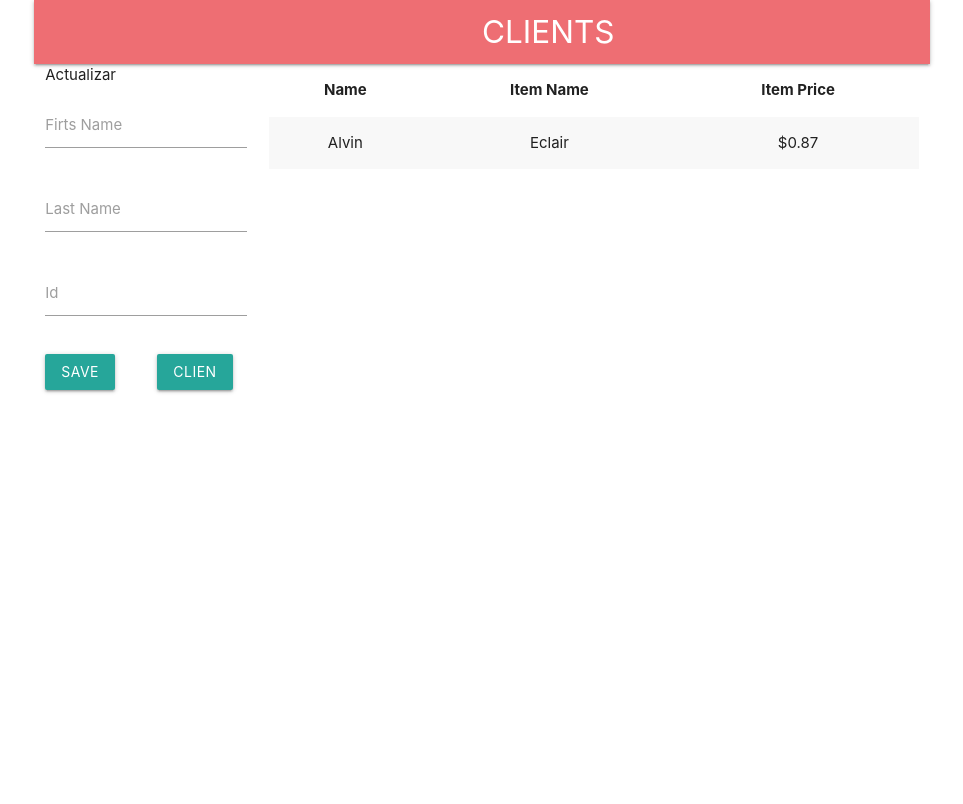
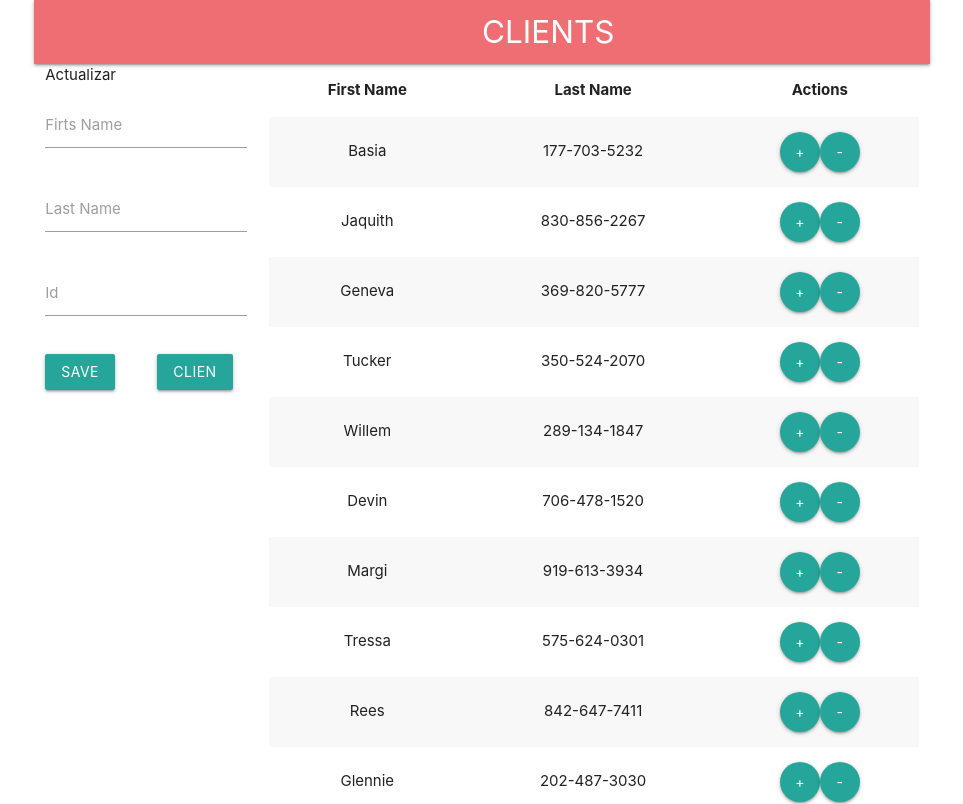
Before and after one commit to saaibi/TestLPA, a React app: page / in a window 1280 px wide. Shown: the top 804 px of the page, without its empty margins (158-1121 px from the left). Built offline with nearby package versions, Linux system fonts and the light colour scheme.

Commit message:
Refactor Grid
#5

```diff
--- a/app/src/components/Agenda/Grid/Partials/BarraDeAcciones.jsx
+++ b/app/src/components/Agenda/Grid/Partials/BarraDeAcciones.jsx
@@ -5,15 +5,15 @@ import Editar from '../../../Common/Button';
 import Borrar from '../../../Common/Button';
 
 const BarraDeAcciones = ({ id, onEdit, onDelete }) => (
-	<div className="agenda--form_barra_acciones">
+	<div>
 		<Editar
-			className="borde-primario"
-			texto="Editar"
+			className="btn-floating"
+			texto="+"
 			onClick={ onEdit }
 		/>
 		<Borrar
-			className="borde-error"
-			texto="Borrar"
+			className="btn-floating "
+			texto="-"
 			onClick={ onDelete }
 		/>
 	</div>
--- a/app/src/components/Agenda/Grid/Partials/Columnas.jsx
+++ b/app/src/components/Agenda/Grid/Partials/Columnas.jsx
@@ -1,18 +1,13 @@
 import React from 'react';
 
 const Columnas = () => (
-	<div className=" ">
-		<thead>
-			<tr>
-				<th>Name</th>
-				<th>Item Name</th>
-				<th>Item Price</th>
-			</tr>
-		</thead>
-		<div className="agenda--grid_columna grid--25">Nombre</div>
-		<div className="agenda--grid_columna align-center grid--25">Celular</div>
-		<div className="agenda--grid_columna align-center grid--50"></div>
-	</div>
+	<thead>
+		<tr>
+			<th>First Name</th>
+			<th>Last Name</th>
+			<th>Actions</th>
+		</tr>
+	</thead>
 );
 
 export default Columnas;
--- a/app/src/components/Agenda/Grid/Partials/Fila.jsx
+++ b/app/src/components/Agenda/Grid/Partials/Fila.jsx
@@ -4,21 +4,15 @@ import PropTypes from 'prop-types';
 import BarraDeAcciones from './BarraDeAcciones';
 
 const Fila = ({ contacto, onEdit, onDelete }) => (
-	<div className="agenda--grid_fila">
-		<div className="agenda--grid_celda delimiter-right grid--25">
-			{ contacto.nombre }
-		</div>
-		<div className="agenda--grid_celda align-center delimiter-right grid--25">
-			{ contacto.celular }
-		</div>
-		<div className="agenda--grid_celda align-center grid--50">
-			<BarraDeAcciones
-				id={ contacto.id }
-				onEdit={ onEdit }
-				onDelete={ onDelete }
-			/>
-		</div>
-	</div>
+	<tr>
+		<td>{contacto.nombre}</td>
+		<td>{contacto.celular}</td>
+		<td><BarraDeAcciones
+			id={contacto.id}
+			onEdit={onEdit}
+			onDelete={onDelete}
+		/></td>
+	</tr>
 );
 
 Fila.propTypes = {
--- a/app/src/components/Agenda/Grid/Partials/Filas.jsx
+++ b/app/src/components/Agenda/Grid/Partials/Filas.jsx
@@ -4,13 +4,13 @@ import PropTypes from 'prop-types';
 import Fila from './Fila';
 
 const Filas = ({ contactos }) => (
-	<div className=" ">
-		{/* {
+	<tbody>
+		{
 			contactos.map(
-				(contacto, index) => <Fila key={ index } contacto={ contacto } />
+				(contacto, index) => <Fila key={index} contacto={contacto} />
 			)
-		} */}
-	</div>
+		}
+	</tbody>
 );
 
 Filas.propTypes = {
--- a/app/src/components/Agenda/Grid/index.jsx
+++ b/app/src/components/Agenda/Grid/index.jsx
@@ -5,37 +5,14 @@ import Columnas from './Partials/Columnas';
 import Filas from './Partials/Filas';
 // import contactos from "../../../reducers/contactos";
 
-const Grid = ({ clients }) => {
-	// const numbers = [1, 2, 3, 4, 5];
-	// console.log(numbers.map((number) => console.log(number)));
-	console.log("#####", clients)
-	// console.log( contactos.map((contac) => console.log(contac)))
+const Grid = (props) => {
+	const { clients } = props;
+	console.log(clients)
 	return (
-		<div className=" ">
-			<table className="striped centered ">
-				{/* <Columnas />
-			<Filas contactos={contactos} /> */}
-				<thead>
-					<tr>
-						<th>Name</th>
-						<th>Item Name</th>
-						<th>Item Price</th>
-					</tr>
-				</thead>
-				<tbody>
-					<tr>
-						<td>Alvin</td>
-						<td>Eclair</td>
-						<td>$0.87</td>
-						{/* {
-							contactos.map(
-								(contacto, index) => <Fila key={index} contacto={contacto} />
-							)
-						} */}
-					</tr>
-				</tbody>
-			</table>
-		</div>
+		<table className="striped centered">
+			<Columnas />
+			<Filas contactos={clients} />
+		</table>
 	);
 }
 
--- a/app/src/components/Agenda/index.jsx
+++ b/app/src/components/Agenda/index.jsx
@@ -41,7 +41,7 @@ class Agenda extends Component {
 					<Form createClient={this.createClient} loadClient={this.loadClient} />
 				</div>
 				<div className="col s12 m8 l9">
-					<Grid contactos={client} />
+					<Grid clients={mockData} />
 				</div>
 			</div>
 		);
```
